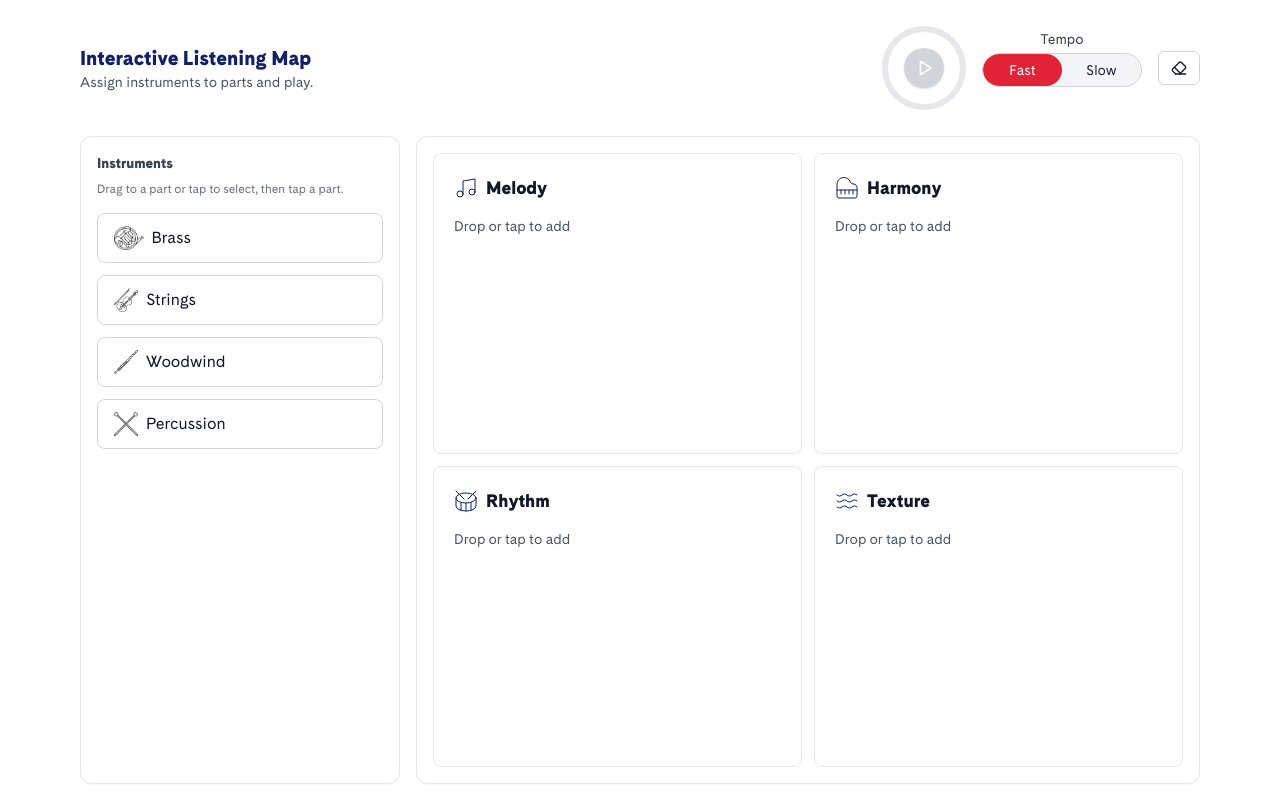
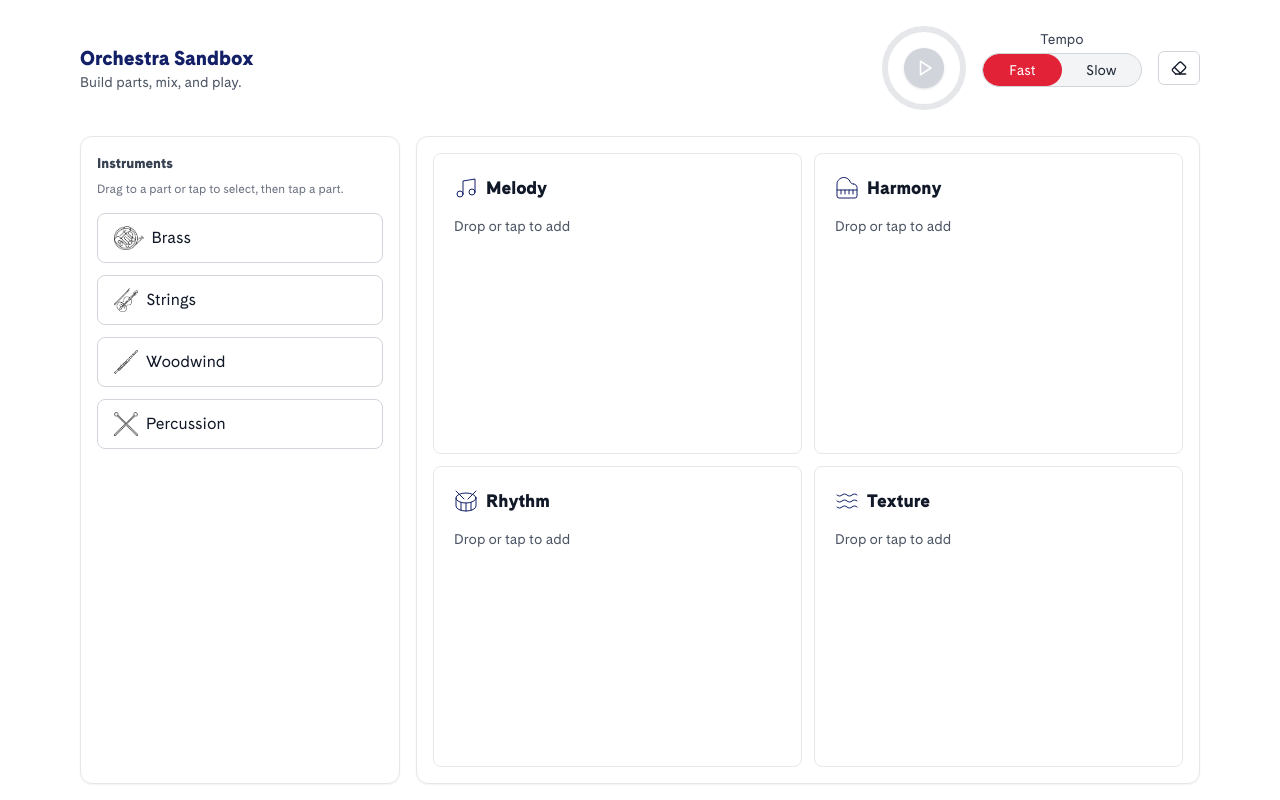
Before and after one commit to milodavidson/firebird-interactive, a Next.js app: page / in a window 1280 px wide. Built offline with nearby package versions, Linux system fonts and the light colour scheme.

Commit message:
feat: update title and description in layout and InteractiveListeningMap components for consistency and clarity

```diff
--- a/src/app/layout.tsx
+++ b/src/app/layout.tsx
@@ -12,8 +12,8 @@ const cadiz = localFont({
   variable: '--font-cadiz'
 })
 export const metadata = {
-  title: 'Interactive Listening Map',
-  description: 'Beat-aligned multi-part playback with tempo switching'
+  title: 'Orchestra Sandbox',
+  description: 'Build and play parts together with beat-aligned loops and tempo switching'
 }
 
 export default function RootLayout({ children }: { children: React.ReactNode }) {
--- a/src/components/InteractiveListeningMap.tsx
+++ b/src/components/InteractiveListeningMap.tsx
@@ -31,8 +31,8 @@ export default function InteractiveListeningMap() {
     <div className="mx-auto max-w-6xl p-4 min-h-svh flex flex-col">
       <header className="mb-4 flex items-center justify-between shrink-0">
         <div>
-          <h1 className="m-0 text-xl font-semibold text-[var(--color-brand-navy)]">Interactive Listening Map</h1>
-          <p className="text-sm text-gray-600">Assign instruments to parts and play.</p>
+          <h1 className="m-0 text-xl font-semibold text-[var(--color-brand-navy)]">Orchestra Sandbox</h1>
+          <p className="text-sm text-gray-600">Build parts, mix, and play.</p>
         </div>
         <PlayerControls scheduler={scheduler} />
       </header>
```
